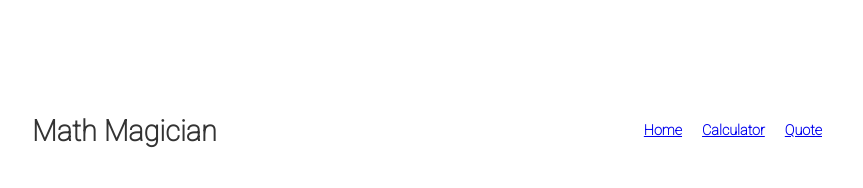
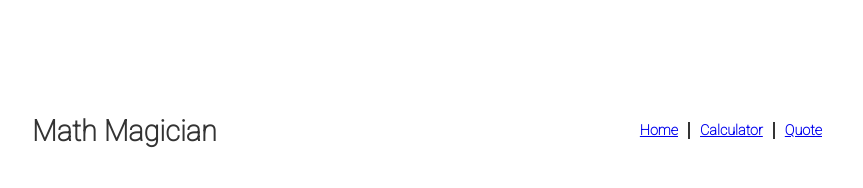
Before and after one commit to barakadanny/Math-Magicians-with-Reactjs, a React (Create React App) app: page / in a window 1280 px wide. Shown: the top 188 px of the page, without its empty margins (208-1071 px from the left). Built offline with nearby package versions, Linux system fonts and the light colour scheme.

Commit message:
Fix nav elements border

```diff
--- a/src/components/Header.css
+++ b/src/components/Header.css
@@ -13,7 +13,10 @@ nav ul {
 }
 
 nav ul li {
-  color: #fff;
   text-decoration: none;
-  padding: 10px;
+  padding: 0 10px;
 }
+
+nav ul li:not(:last-child) {
+  border-right: 2px solid #333;
+}
```
